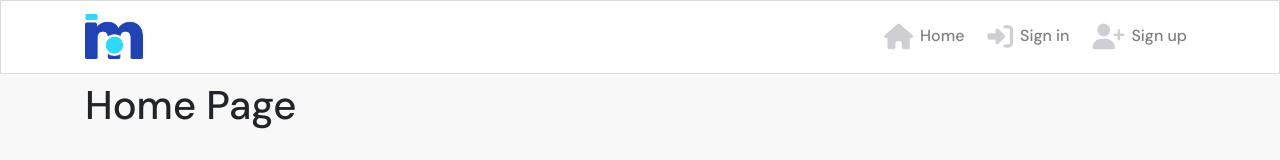
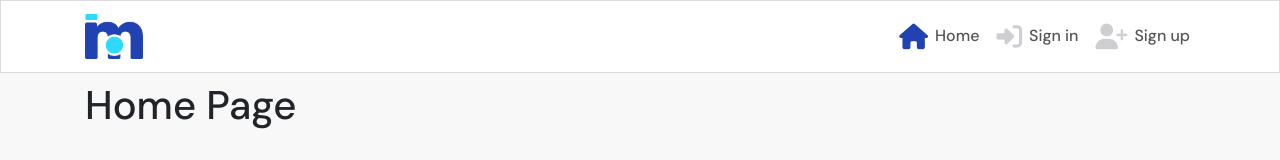
Before and after one commit to DestanT/ci-moments, a React (Create React App) app: page / in a window 1280 px wide. Shown: the top 160 px of the page. Built offline with nearby package versions, Linux system fonts and the light colour scheme.

Commit message:
Add NavLinks to home, signin and signup

```diff
--- a/src/components/NavBar.js
+++ b/src/components/NavBar.js
@@ -1,32 +1,48 @@
 import React from 'react';
-import { Navbar, Nav, Container } from 'react-bootstrap';
+import { Navbar, Container, Nav } from 'react-bootstrap';
 import logo from '../assets/logo.png';
 import styles from '../styles/NavBar.module.css';
+import { NavLink } from 'react-router-dom';
 
 const NavBar = () => {
   return (
     <Navbar className={styles.NavBar} expand='md' fixed='top'>
       <Container>
-        <Navbar.Brand>
-          <img src={logo} alt='logo' height='45' />
-        </Navbar.Brand>
+        <NavLink to='/'>
+          <Navbar.Brand>
+            <img src={logo} alt='logo' height='45' />
+          </Navbar.Brand>
+        </NavLink>
         <Navbar.Toggle aria-controls='basic-navbar-nav' />
         <Navbar.Collapse id='basic-navbar-nav'>
           <Nav className='ml-auto text-left'>
-            <Nav.Link>
+            <NavLink
+              exact
+              className={styles.NavLink}
+              activeClassName={styles.Active}
+              to='/'
+            >
               <i className='fas fa-home'></i>Home
-            </Nav.Link>
-            <Nav.Link>
+            </NavLink>
+            <NavLink
+              className={styles.NavLink}
+              activeClassName={styles.Active}
+              to='/signin'
+            >
               <i className='fas fa-sign-in-alt'></i>Sign in
-            </Nav.Link>
-            <Nav.Link>
+            </NavLink>
+            <NavLink
+              className={styles.NavLink}
+              activeClassName={styles.Active}
+              to='/signup'
+            >
               <i className='fas fa-user-plus'></i>Sign up
-            </Nav.Link>
+            </NavLink>
           </Nav>
         </Navbar.Collapse>
       </Container>
     </Navbar>
-  )
-}
+  );
+};
 
-export default NavBar
+export default NavBar;
--- a/src/styles/NavBar.module.css
+++ b/src/styles/NavBar.module.css
@@ -2,3 +2,11 @@
   background-color: #fff;
   border: 1px solid #dadadf;
 }
+
+.NavLink {
+  padding: 5px;
+}
+
+.Active i {
+  color: #2142b2;
+}
```
